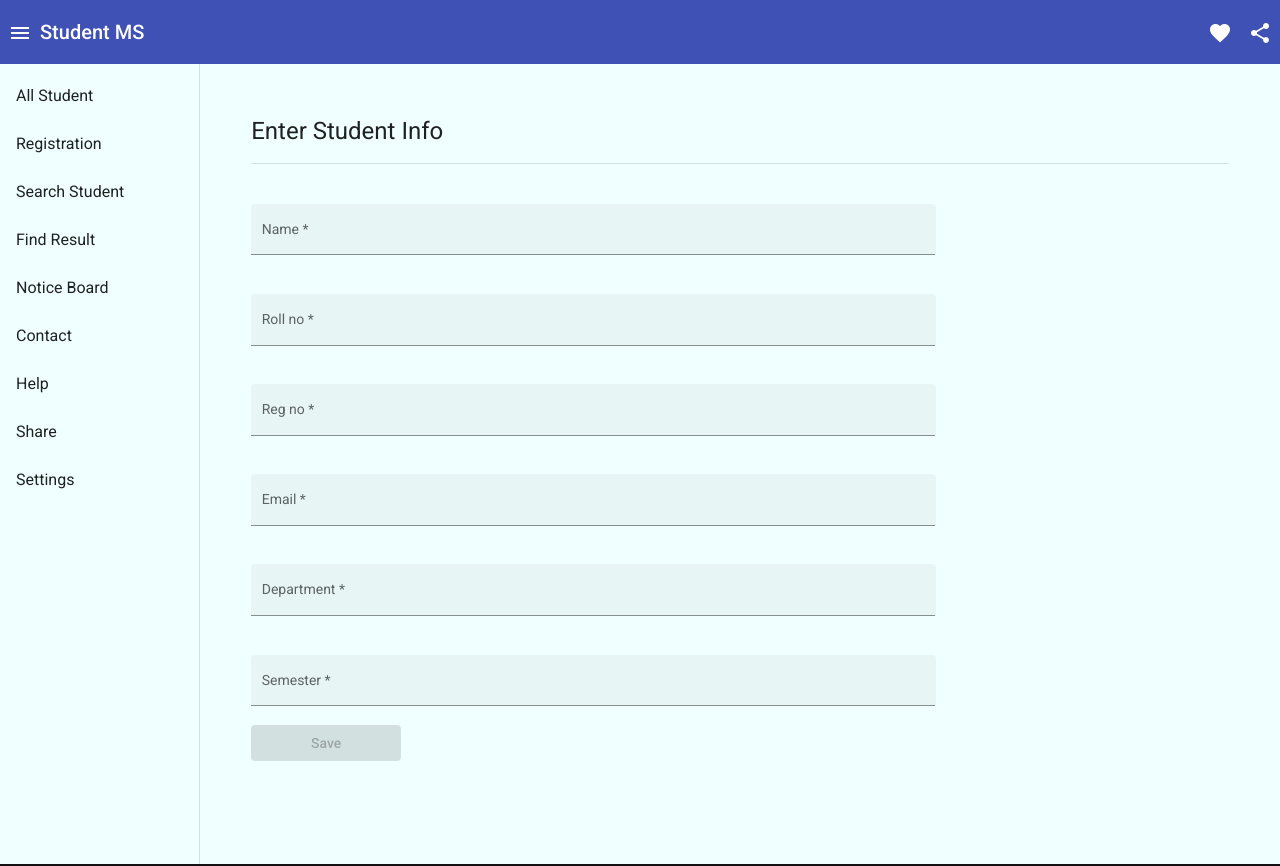
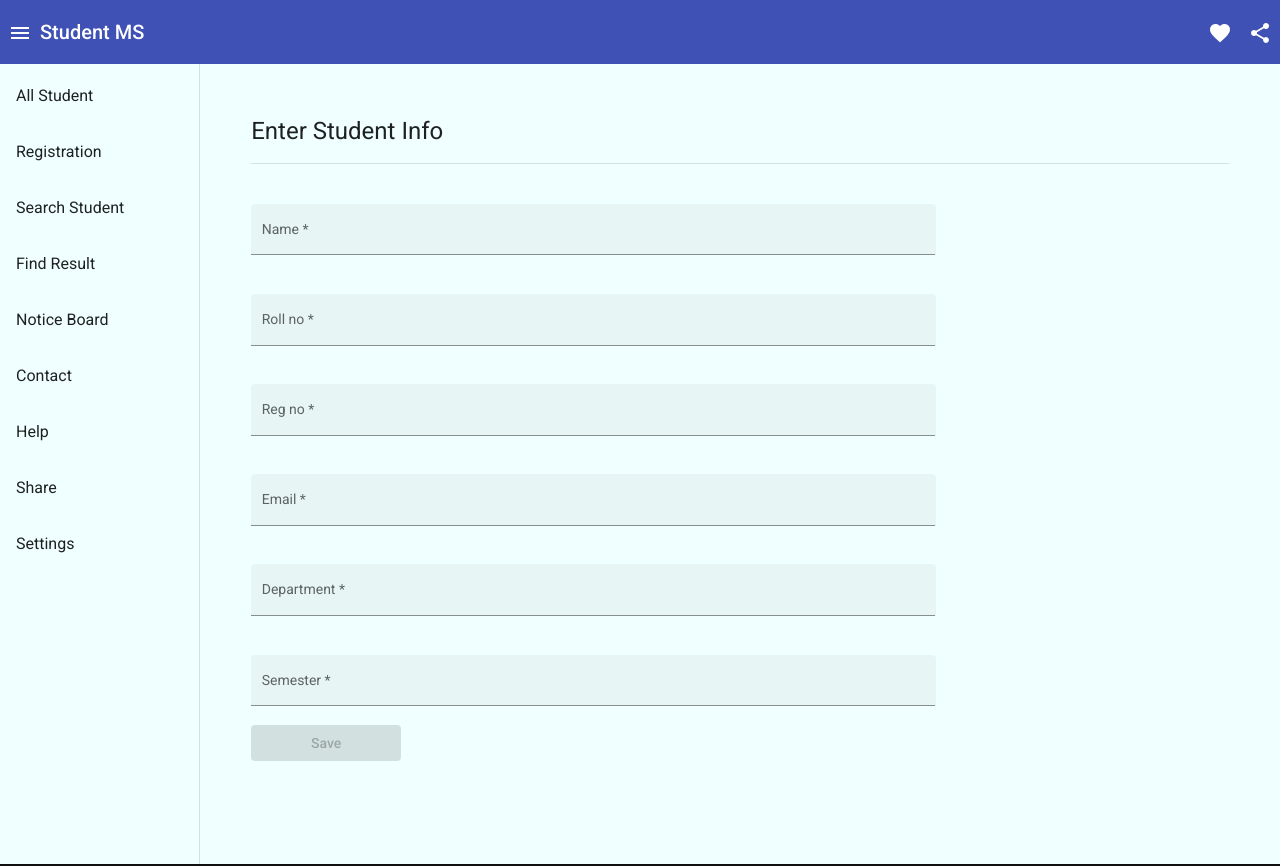
Before and after one commit to Nasirsiraj/StudentMS-APP, an Angular app: page /dashboard/registration in a window 1280 px wide. Shown: the top 866 px of the page. Built offline with nearby package versions, Linux system fonts and the light colour scheme; what @ngrx/effects, @ngrx/router-store, @ngrx/store would draw is missing.

Commit message:
sidenav updated

```diff
--- a/src/app/component/dashboard/dashboard.component.html
+++ b/src/app/component/dashboard/dashboard.component.html
@@ -13,8 +13,8 @@
 </mat-toolbar>
 <mat-drawer-container class="dashboard">
   <mat-drawer mode="side" [opened]="sidenavOpened" class="sidenav">
-    <mat-nav-list>
-      <a mat-list-item routerLink="." *ngFor="let nlink of navLinkList">{{nlink}}</a>
+    <mat-nav-list *ngFor="let nlink of navLinkList | keyvalue">
+      <a mat-list-item routerLink="{{nlink.value.link}}">{{nlink.value.title}}</a>
     </mat-nav-list>
   </mat-drawer>
   <mat-drawer-content class="main-content">
--- a/src/app/component/dashboard/dashboard.component.ts
+++ b/src/app/component/dashboard/dashboard.component.ts
@@ -7,22 +7,22 @@ import { Component, OnInit } from '@angular/core';
 })
 export class DashboardComponent implements OnInit {
   constructor() { }
-  sidenavOpened = true;
-  navLinkList = [
-    'All Student',
-    'Registration',
-    'Search Student',
-    'Find Result',
-    'Notice Board',
-    'Contact',
-    'Help',
-    'Share',
-    'Settings'
-  ];
+  sidenavOpened = true
+  navLinkList = new Map([
+    [1, {title: 'All Student', link: '/dashboard/'}],
+    [2, {title: 'Registration', link: '/dashboard/registration'}],
+    [3, {title: 'Search Student', link: '/dashboard'}],
+    [4, {title: 'Find Result', link: '/dashboard'}],
+    [5, {title: 'Notice Board', link: '/dashboard'}],
+    [6, {title: 'Contact', link: '/dashboard/contact'}],
+    [7, {title: 'Help', link: '/dashboard/help'}],
+    [8, {title: 'Share', link: '/dashboard/share'}],
+    [9, {title: 'Settings', link: '/dashboard/settings'}]
+  ])
 
   ngOnInit(): void {
   }
   toogleSidenav(): void{
-    this.sidenavOpened = !this.sidenavOpened;
+    this.sidenavOpened = !this.sidenavOpened
   }
 }
```
